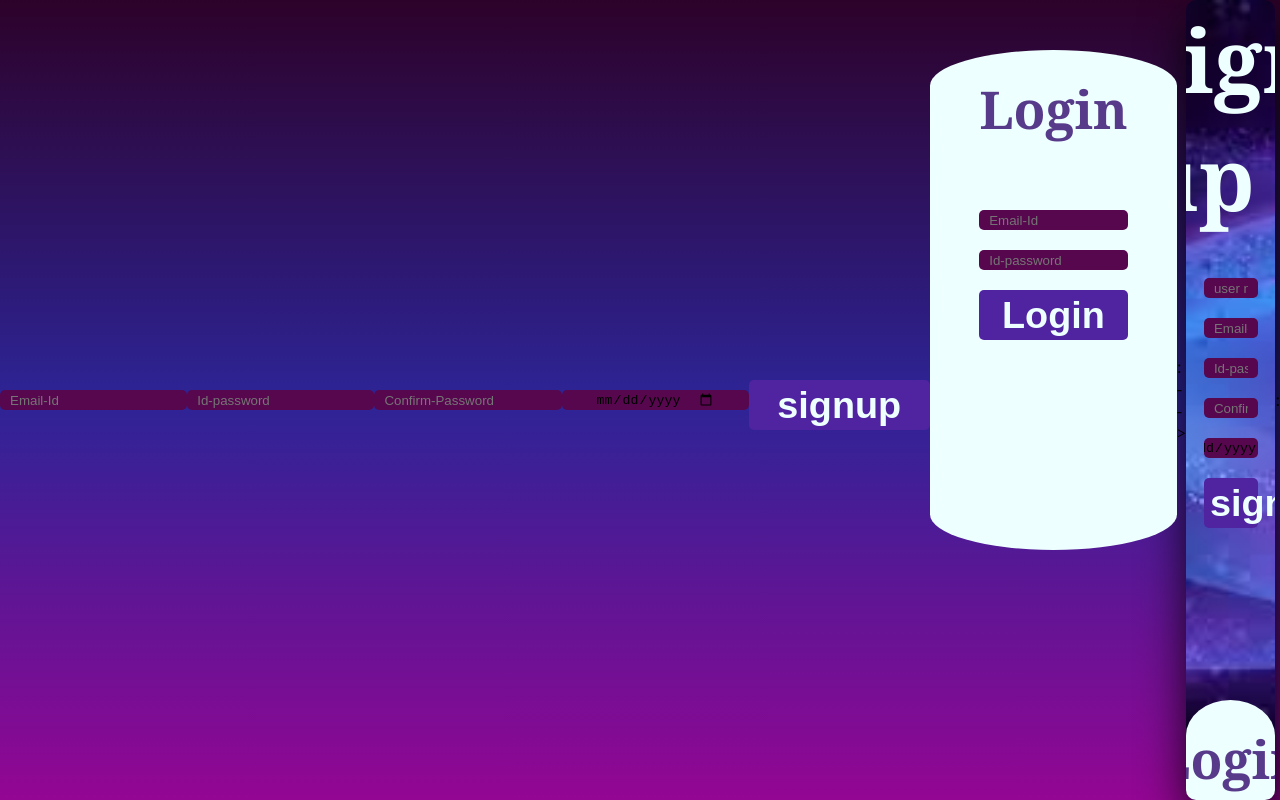
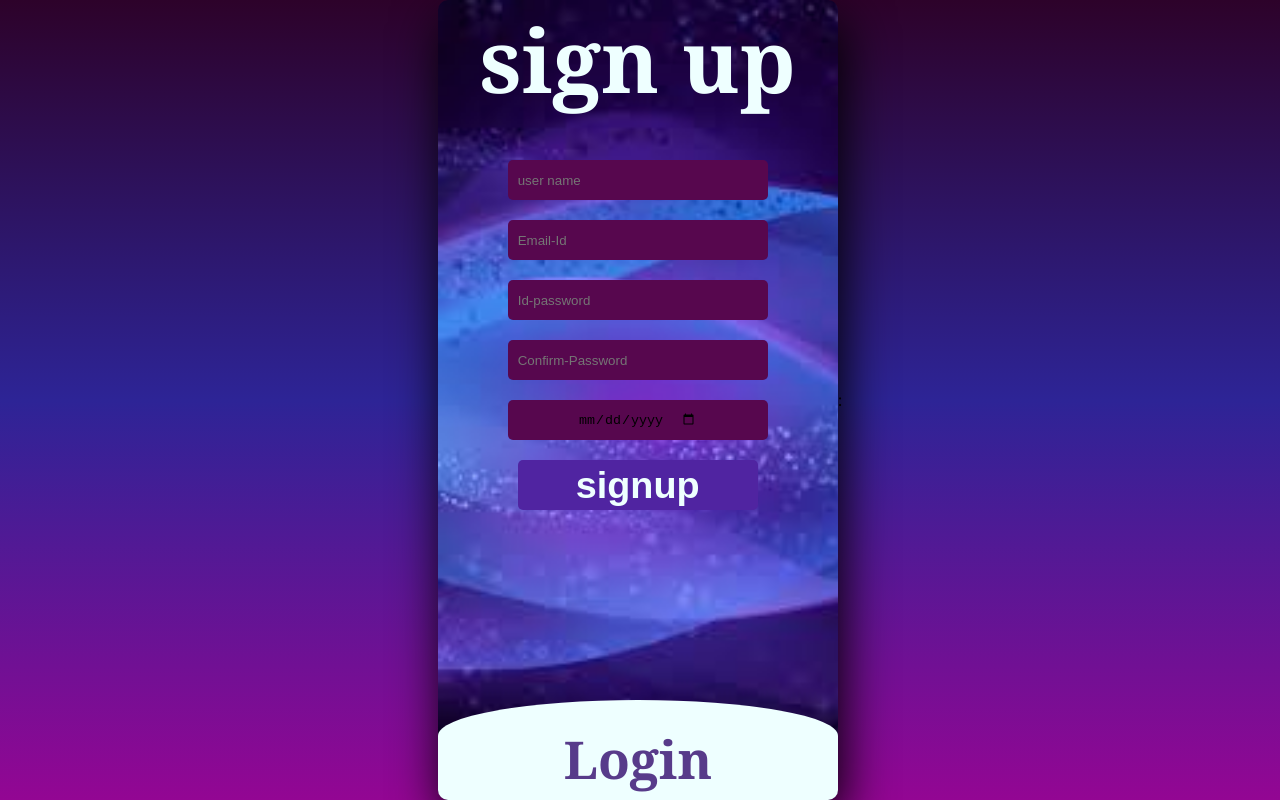
Before and after one commit to shivaniwaghmare9/html44, a plain HTML site: page mini.formproject/index.html in a window 1280 px wide. Drawn offline with Linux system fonts and the light colour scheme.

Commit message:
first commit

```diff
--- a/mini.formproject/index.html
+++ b/mini.formproject/index.html
@@ -1,57 +1,3 @@
-<!-- <!DOCTYPE html>
-<html lang="en">
-<head>
-    <meta charset="UTF-8">
-    <meta name="viewport" content="width=device-width, initial-scale=1.0">
-    <title>FORM VALIDATION</title>
-    <link rel="stylesheet" href="./style.css">
-</head>
-<body>
-
-    <div class="main">
-        <input type="checkbox" id="chek" aria-hidden="true">
-       <div class="signup">
-            <form>
-               <label for="chek" aria-hidden="true">sign up</label><br>
-               <p id="errname"></p>
-                <input type="text" placeholder="user name" id="name">
-                <!-- <input type="text" placeholder="Father name" id="fname"> -->
-                 <p id="erremail"></p>
-                <input type="email" placeholder="Email-Id" id="email">
-                <p id="errpass"></p>
-               <input type="text" placeholder="Id-password" id="pass">
-               <p id="errcpass"></p>
-               <input type="text" placeholder="Confirm-Password" id="cpass">
-               <p id="errdob"></p>
-               <input type="date" placeholder="DOB" id="dob">
-               <button onclick="return sub()" id="inp">signup</button>
-            </form>
-
-        </div>
-        <div class="login">
-            <form>
-                <label for="chek" aria-hidden="true">Login</label><br>
-                 <input type="email" placeholder="Email-Id" id="mail">
-                 <input type="text" placeholder="Id-password" id="epass">
-               <button>Login</button>
-
-            </form>
-
-        </div>
-    </div>
-
-
-:
-
-
-
-
-
-
-    <script src="./script.js"></script>
-</body>
-</html> -->
-
 <!DOCTYPE html>
 <html lang="en">
 <head>
```
